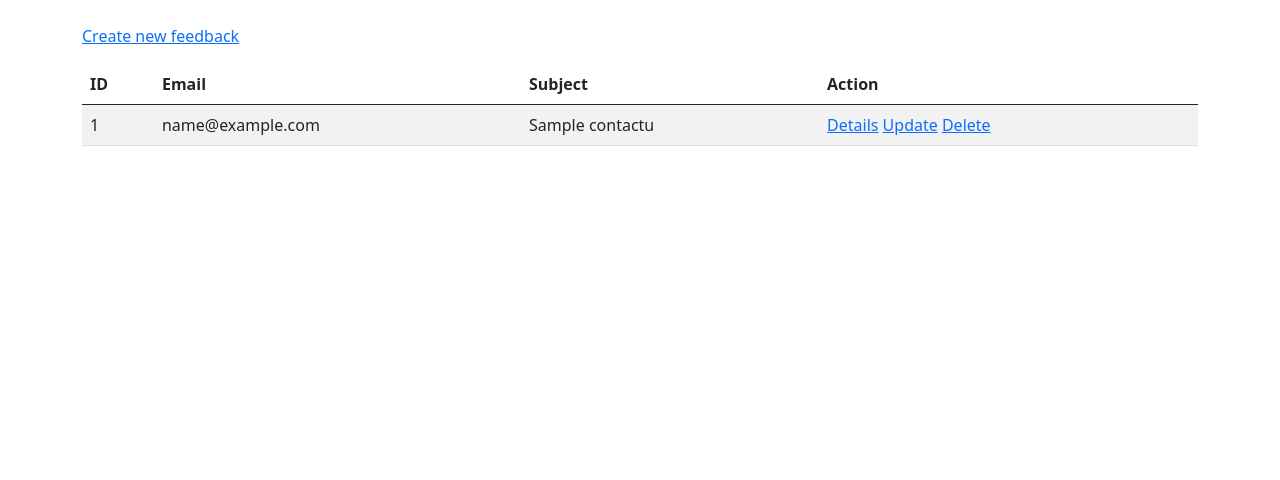
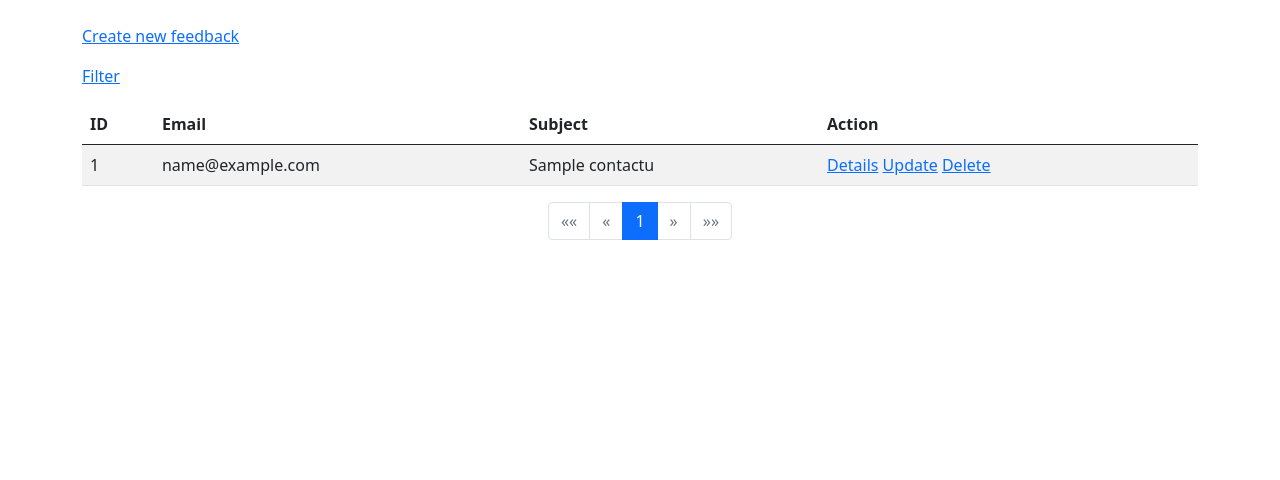
Before and after one commit to SeniorNoOne/HPA_currency, a Django app: page /currency/contact_us/list/ in a window 1280 px wide. Shown: the part 86-566 px from the top of the page. Run offline with Django 4.2, Linux system fonts and the light colour scheme; data comes from the database, SQL or seed files in the repository; tables that the repository leaves empty hold one stand-in row (values such as "Sample post"); some libraries are stand-ins or nearby versions.

Commit message:
Added django-filter support
Now django-filters and pagination are friends thanks to a newly added mixin
Added filter template and filters for currency model
Minor corresponding changes to list view templates and views

```diff
--- /dev/null
+++ b/app/currency/filters.py
@@ -0,0 +1,21 @@
+import django_filters
+
+from currency.models import Rate, ContactUs, RequestResponseLog
+
+
+class RateFilter(django_filters.FilterSet):
+    class Meta:
+        model = Rate
+        fields = ('buy', 'sell')
+
+
+class ContactUsFilter(django_filters.FilterSet):
+    class Meta:
+        model = ContactUs
+        fields = ('email_from', 'subject')
+
+
+class RequestResponseLogFilter(django_filters.FilterSet):
+    class Meta:
+        model = RequestResponseLog
+        fields = ('path', 'request_method', 'time')
--- a/app/currency/management/commands/create_test_data.py
+++ b/app/currency/management/commands/create_test_data.py
@@ -20,8 +20,8 @@ class Command(BaseCommand):
 
         for _ in range(300):
             Rate.objects.create(
-                buy=random.randint(10, 50),
-                sell=random.randint(10, 50),
+                buy=random.randint(10, 30),
+                sell=random.randint(10, 30),
                 currency=random.choices(RateCurrencyChoices.choices)[0][0],
                 source=test_source
             )
--- a/app/currency/templates/contact_us/contact_us_list.html
+++ b/app/currency/templates/contact_us/contact_us_list.html
@@ -8,6 +8,9 @@
     </div>
 
     {% if object_list %}
+        <div class="container my-3">
+            {% include 'includes/filter.html' %}
+        </div>
         <div class="container my-3">
             <table class="table table-striped table-hover">
                 <thead>
@@ -35,6 +38,10 @@
                 </tbody>
             </table>
         </div>
+
+        <div class="container mt-3">
+            {% include 'includes/pagination.html' %}
+        </div>
     {% endif %}
 {% endblock %}
 
--- /dev/null
+++ b/app/currency/templates/includes/filter.html
@@ -0,0 +1,15 @@
+{% load crispy_forms_tags %}
+
+<form method="GET">
+    <a data-bs-toggle="collapse" href="#collapseFilter" role="button"
+       aria-expanded="false" aria-controls="collapseFilter">
+        Filter
+    </a>
+
+    <div class="collapse mt-4" id="collapseFilter">
+        <div class="col-4">
+            {% crispy filter.form %}
+                <button class="btn btn-primary col-12">Apply</button>
+        </div>
+    </div>
+</form>
--- a/app/currency/templates/includes/pagination.html
+++ b/app/currency/templates/includes/pagination.html
@@ -1,8 +1,10 @@
+{% load custom_tags %}
+
 <nav>
     <ul class="pagination justify-content-center">
         <li class="page-item {% if page_obj.has_previous %} {% else %} disabled {% endif %}">
             {% if page_obj.has_previous %}
-                <a class="page-link" href="?page=1" aria-label="First">
+                <a class="page-link" href="{{ '?page=1'|concat_urls:filter_params }}" aria-label="First">
                   <span aria-hidden="true">&laquo;&laquo;</span>
                 </a>
             {% else %}
@@ -11,7 +13,7 @@
         </li>
         <li class="page-item {% if page_obj.has_previous %} {% else %} disabled {% endif %}">
             {% if page_obj.has_previous %}
-                <a class="page-link" href="?page={{ page_obj.previous_page_number }}" aria-label="Previous">
+                <a class="page-link" href="?page={{ page_obj.previous_page_number|concat_urls:filter_params }}" aria-label="Previous">
                     <span aria-hidden="true">&laquo;</span>
                 </a>
             {% else %}
@@ -22,12 +24,12 @@
             {% if page_obj.number == i %}
                 <li class="page-item active"><a class="page-link" href="#">{{ i }}</a></li>
             {% elif i > page_obj.number|add:'-3' and i < page_obj.number|add:'3' %}
-                <li class="page-item"><a class="page-link" href="?page={{ i }}">{{ i }}</a></li>
+                <li class="page-item"><a class="page-link" href="?page={{ i|concat_urls:filter_params }}">{{ i }}</a></li>
             {% endif %}
         {% endfor %}
         <li class="page-item {% if page_obj.has_next %} {% else %} disabled {% endif %}">
             {% if page_obj.has_next %}
-                <a class="page-link" href="?page={{ page_obj.next_page_number }}" aria-label="Next">
+                <a class="page-link" href="?page={{ page_obj.next_page_number|concat_urls:filter_params }}" aria-label="Next">
                     <span aria-hidden="true">&raquo;</span>
                 </a>
             {% else %}
@@ -36,7 +38,7 @@
         </li>
         <li class="page-item {% if page_obj.has_next %} {% else %} disabled {% endif %}">
             {% if page_obj.has_next %}
-                <a class="page-link" href="?page={{ page_obj.paginator.num_pages }}" aria-label="Last">
+                <a class="page-link" href="?page={{ page_obj.paginator.num_pages|concat_urls:filter_params }}" aria-label="Last">
                     <span aria-hidden="true">&raquo;&raquo;</span>
                 </a>
             {% else %}
--- a/app/currency/templates/rate/rate_list.html
+++ b/app/currency/templates/rate/rate_list.html
@@ -8,6 +8,9 @@
     </div>
 
     {% if object_list %}
+        <div class="container my-3">
+            {% include 'includes/filter.html' %}
+        </div>
         <div class="container my-3">
             <table class="table table-striped table-hover">
                 <thead>
--- a/app/currency/views.py
+++ b/app/currency/views.py
@@ -7,7 +7,12 @@ from django.views.generic import (
 
 from currency.forms import ContactUsForm, RateForm, SourceForm
 from currency.models import ContactUs, Rate, Source, RequestResponseLog
-from utils.mixins import SendFeedbackMailMixin, SuperUserTestMixin, SaveFileMixin, DeleteFileMixin
+from currency.filters import RateFilter, RequestResponseLogFilter, ContactUsFilter
+from utils.mixins import (
+    SendFeedbackMailMixin, SuperUserTestMixin, SaveFileMixin, DeleteFileMixin, CustomPaginationMixin
+)
+
+from django_filters.views import FilterView
 
 
 class MainPageView(TemplateView):
@@ -21,10 +26,10 @@ class RateCreateView(CreateView):
     success_url = reverse_lazy('currency:rate-list')
 
 
-class RateListView(ListView):
+class RateListView(CustomPaginationMixin, FilterView):
     template_name = 'rate/rate_list.html'
     queryset = Rate.objects.select_related('source')  # prefetch_related(Prefetch('source'))
-    paginate_by = 20
+    filterset_class = RateFilter
 
 
 class RateDetailView(LoginRequiredMixin, DetailView):
@@ -52,9 +57,10 @@ class ContactUsCreateView(SendFeedbackMailMixin, CreateView):
     success_url = reverse_lazy('currency:contactus-list')
 
 
-class ContactUsListView(ListView):
+class ContactUsListView(CustomPaginationMixin, FilterView):
     template_name = 'contact_us/contact_us_list.html'
     queryset = ContactUs.objects.all()
+    filterset_class = ContactUsFilter
 
 
 class ContactUsDetailView(DetailView):
@@ -120,6 +126,7 @@ class SourceDeleteView(DeleteView, DeleteFileMixin):
         return super().form_valid(form)
 
 
-class LogListView(ListView):
+class LogListView(CustomPaginationMixin, FilterView):
     template_name = 'log/log_list.html'
     queryset = RequestResponseLog.objects.all()
+    filterset_class = RequestResponseLogFilter
--- a/app/settings/settings.py
+++ b/app/settings/settings.py
@@ -40,6 +40,7 @@ EXTERNAL_APPS = [
     'storages',
     'crispy_forms',
     'crispy_bootstrap5',
+    'django_filters',
 ]
 
 CUSTOM_APPS = [
--- a/app/utils/mixins.py
+++ b/app/utils/mixins.py
@@ -1,3 +1,5 @@
+from urllib.parse import urlencode
+
 from django.conf import settings
 from django.contrib.auth.mixins import UserPassesTestMixin
 from django.core.files.base import ContentFile
@@ -89,3 +91,23 @@ class DeleteFileMixin:
 class SuperUserTestMixin(UserPassesTestMixin):
     def test_func(self):
         return self.request.user.is_superuser
+
+
+class PreserveQueryParamsMixin:
+    pass
+
+
+class CustomPaginationMixin:
+    paginate_by = 20
+
+    @staticmethod
+    def _get_filter_params(request):
+        filter_params = request.GET.dict()
+        filter_params.pop('page', None)
+        return urlencode(filter_params)
+
+    def get_context_data(self, **kwargs):
+        filter_params = self._get_filter_params(self.request)
+        context = super().get_context_data(**kwargs)
+        context['filter_params'] = filter_params
+        return context
--- a/requirements.txt
+++ b/requirements.txt
@@ -14,6 +14,7 @@ django-crispy-forms
 crispy_bootstrap5
 requests
 beautifulsoup4
+django-filter
 
 # flake8
 flake8
```
Also changed, not shown: app/currency/templates/log/log_list.html (+7 -0 lines), app/currency/templatetags/custom_tags.py (added, +8 -0 lines), app/currency/templatetags/__init__.py (added).
